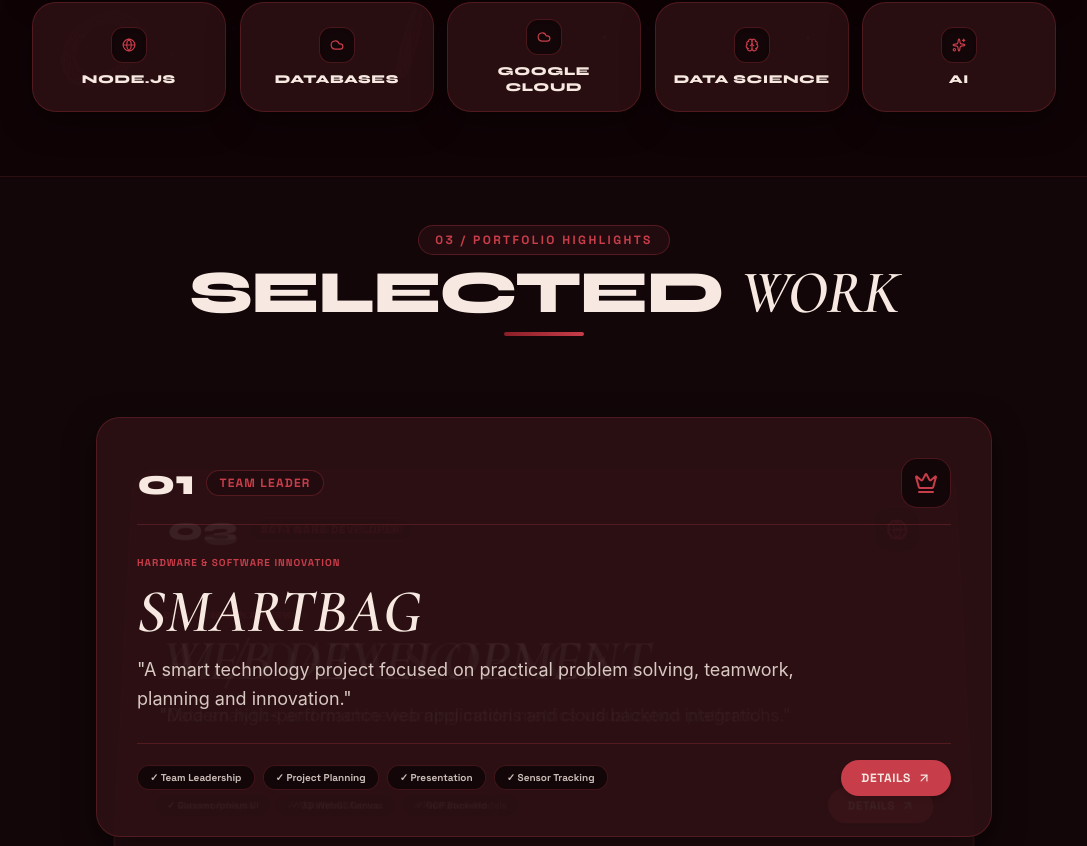
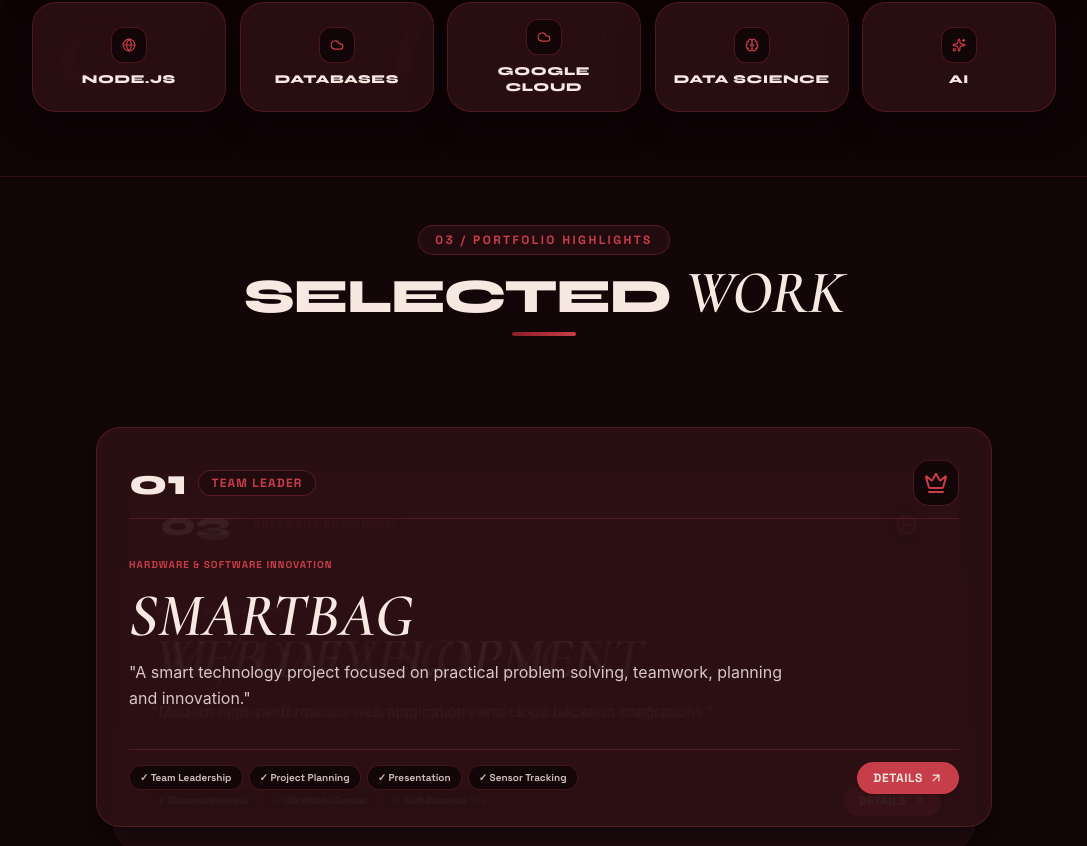
Before and after one commit to owandrila-codes/owandrila-ghosh, a React (Vite) app: page / in a window 1280 px wide. Shown: the part 1512-2358 px from the top of the page, without its empty margins (96-1183 px from the left). Built offline with nearby package versions, Linux system fonts and the light colour scheme.

Commit message:
Remove dead scroll gap between Selected Work and Journey sections

```diff
--- a/src/components/Projects.tsx
+++ b/src/components/Projects.tsx
@@ -55,9 +55,9 @@ export default function Projects() {
       if (totalScrollable <= 0) return;
 
       const progress = Math.max(0, Math.min(1, -rect.top / totalScrollable));
-      if (progress < 0.35) {
+      if (progress < 0.4) {
         setActiveProjectIdx(0);
-      } else if (progress < 0.7) {
+      } else if (progress < 0.75) {
         setActiveProjectIdx(1);
       } else {
         setActiveProjectIdx(2);
@@ -72,26 +72,26 @@ export default function Projects() {
     <section
       id="projects"
       ref={containerRef}
-      className="relative min-h-[200vh] border-t border-[rgba(200,61,74,0.15)] bg-[#120608]"
+      className="relative min-h-[125vh] border-t border-[rgba(200,61,74,0.15)] bg-[#120608]"
     >
-      {/* Sticky 100vh Pinned 3D Viewport Stage */}
-      <div className="sticky top-0 h-screen flex flex-col justify-between py-12 px-6 overflow-hidden z-10">
+      {/* Sticky Viewport 3D Gallery Stage */}
+      <div className="sticky top-0 h-screen flex flex-col justify-between py-8 px-6 overflow-hidden z-10">
 
         {/* Section Header */}
-        <div className="text-center space-y-2 max-w-4xl mx-auto z-20">
+        <div className="text-center space-y-2 max-w-4xl mx-auto z-20 pt-4">
           <span className="font-grotesk text-xs font-bold tracking-[0.2em] text-[#c83d4a] uppercase bg-[#220b0e] px-4 py-1.5 rounded-full border border-[rgba(200,61,74,0.3)] inline-block">
             03 / PORTFOLIO HIGHLIGHTS
           </span>
 
-          <h2 className="font-display font-black text-4xl sm:text-6xl text-[#f7e9e1] uppercase tracking-tight">
+          <h2 className="font-display font-black text-3xl sm:text-5xl text-[#f7e9e1] uppercase tracking-tight">
             SELECTED <span className="font-serif-title italic text-[#c83d4a]">WORK</span>
           </h2>
 
-          <div className="w-20 h-1 bg-gradient-to-r from-[#8b1e27] to-[#c83d4a] mx-auto rounded-full" />
+          <div className="w-16 h-1 bg-gradient-to-r from-[#8b1e27] to-[#c83d4a] mx-auto rounded-full" />
         </div>
 
         {/* 3D Gallery Stage (3 Cards overlapping with perspective depth) */}
-        <div className="relative w-full max-w-4xl mx-auto h-[420px] my-auto flex items-center justify-center perspective-[1200px]">
+        <div className="relative w-full max-w-4xl mx-auto h-[400px] my-auto flex items-center justify-center perspective-[1200px]">
           {projects.map((proj, idx) => {
             const isCurrent = idx === activeProjectIdx;
             const isPast = idx < activeProjectIdx;
@@ -104,10 +104,10 @@ export default function Projects() {
               opacity = 1;
               zIndex = 30;
             } else if (isPast) {
-              opacity = 0.3;
+              opacity = 0.25;
               zIndex = 10;
             } else {
-              opacity = 0.4;
+              opacity = 0.35;
               zIndex = 20;
             }
 
@@ -117,19 +117,19 @@ export default function Projects() {
                 animate={{
                   scale: isCurrent ? 1 : isPast ? 0.88 : 0.94,
                   opacity: opacity,
-                  y: isCurrent ? 0 : isPast ? -30 : 35,
+                  y: isCurrent ? 0 : isPast ? -25 : 30,
                   rotateX: isCurrent ? 0 : isPast ? -8 : 8,
                 }}
-                transition={{ duration: 0.6, ease: 'easeOut' }}
+                transition={{ duration: 0.5, ease: 'easeOut' }}
                 style={{ zIndex }}
-                className={`absolute inset-0 reference-card p-8 sm:p-10 flex flex-col justify-between border-2 ${
+                className={`absolute inset-0 reference-card p-6 sm:p-8 flex flex-col justify-between border-2 ${
                   isCurrent ? 'border-[#c83d4a] shadow-2xl bg-[#170a0d]' : 'border-[rgba(200,61,74,0.2)] bg-[#120608]/90'
-                } transition-all duration-500`}
+                } transition-all duration-300`}
               >
                 {/* Top Row */}
-                <div className="flex items-center justify-between border-b border-[rgba(200,61,74,0.25)] pb-4">
+                <div className="flex items-center justify-between border-b border-[rgba(200,61,74,0.25)] pb-3">
                   <div className="flex items-center gap-3">
-                    <span className="font-display font-black text-4xl text-[#f7e9e1]">
+                    <span className="font-display font-black text-3xl sm:text-4xl text-[#f7e9e1]">
                       {proj.num}
                     </span>
                     <span className="text-xs font-grotesk font-bold text-[#c83d4a] tracking-widest uppercase bg-[#220b0e] px-3 py-1 rounded-full border border-[rgba(200,61,74,0.3)]">
@@ -137,31 +137,31 @@ export default function Projects() {
                     </span>
                   </div>
 
-                  <div className="p-3 rounded-2xl bg-[#120608] border border-[rgba(200,61,74,0.3)]">
+                  <div className="p-2.5 rounded-2xl bg-[#120608] border border-[rgba(200,61,74,0.3)]">
                     {proj.icon}
                   </div>
                 </div>
 
                 {/* Center Description */}
-                <div className="my-auto space-y-3">
+                <div className="my-auto space-y-2.5">
                   <span className="text-[10px] font-grotesk font-bold text-[#c83d4a] uppercase tracking-widest block">
                     {proj.category}
                   </span>
 
-                  <h3 className="font-serif-title text-3xl sm:text-5xl text-[#f7e9e1] italic">
+                  <h3 className="font-serif-title text-2xl sm:text-4xl text-[#f7e9e1] italic">
                     {proj.title}
                   </h3>
 
-                  <p className="text-sm sm:text-lg text-[#f7e9e1]/85 leading-relaxed font-body max-w-2xl">
+                  <p className="text-xs sm:text-base text-[#f7e9e1]/85 leading-relaxed font-body max-w-2xl">
                     "{proj.description}"
                   </p>
                 </div>
 
                 {/* Bottom Row */}
-                <div className="flex items-center justify-between border-t border-[rgba(200,61,74,0.25)] pt-4">
-                  <div className="flex flex-wrap gap-2">
+                <div className="flex items-center justify-between border-t border-[rgba(200,61,74,0.25)] pt-3">
+                  <div className="flex flex-wrap gap-1.5">
                     {proj.highlights.map((h) => (
-                      <span key={h} className="text-[10px] font-grotesk font-bold text-[#f7e9e1]/80 bg-[#120608] px-3 py-1 rounded-xl border border-[rgba(200,61,74,0.25)]">
+                      <span key={h} className="text-[10px] font-grotesk font-bold text-[#f7e9e1]/80 bg-[#120608] px-2.5 py-1 rounded-xl border border-[rgba(200,61,74,0.25)]">
                         ✓ {h}
                       </span>
                     ))}
@@ -169,7 +169,7 @@ export default function Projects() {
 
                   <button
                     onClick={() => setActiveModal(proj)}
-                    className="inline-flex items-center gap-1.5 px-5 py-2.5 rounded-full bg-[#c83d4a] hover:bg-[#8b1e27] text-[#f7e9e1] text-xs font-grotesk font-bold uppercase tracking-wider transition-all shadow-md shrink-0 cursor-pointer"
+                    className="inline-flex items-center gap-1.5 px-4 py-2 rounded-full bg-[#c83d4a] hover:bg-[#8b1e27] text-[#f7e9e1] text-xs font-grotesk font-bold uppercase tracking-wider transition-all shadow-md shrink-0 cursor-pointer"
                   >
                     <span>DETAILS</span>
                     <ArrowUpRight className="w-3.5 h-3.5" />
@@ -181,7 +181,7 @@ export default function Projects() {
         </div>
 
         {/* 3D Gallery Stage Controls Indicator */}
-        <div className="flex items-center justify-center gap-3 z-20">
+        <div className="flex items-center justify-center gap-3 z-20 pb-4">
           {projects.map((p, idx) => (
             <button
               key={p.num}
```
